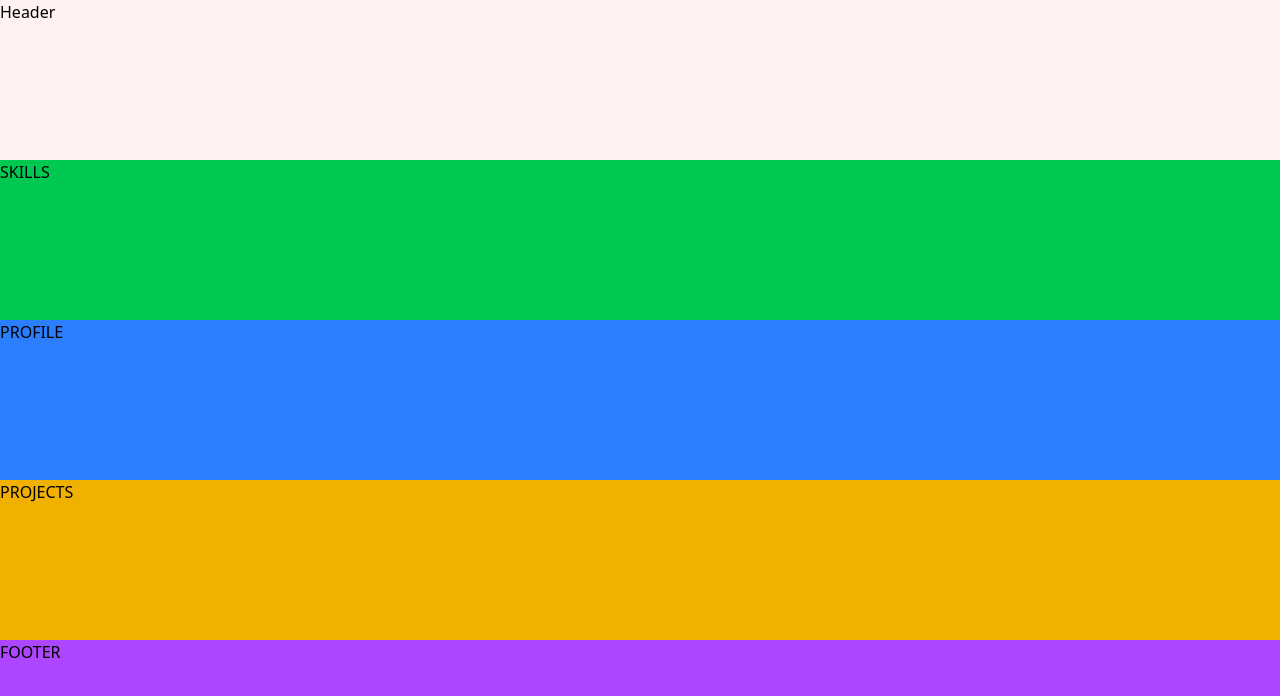
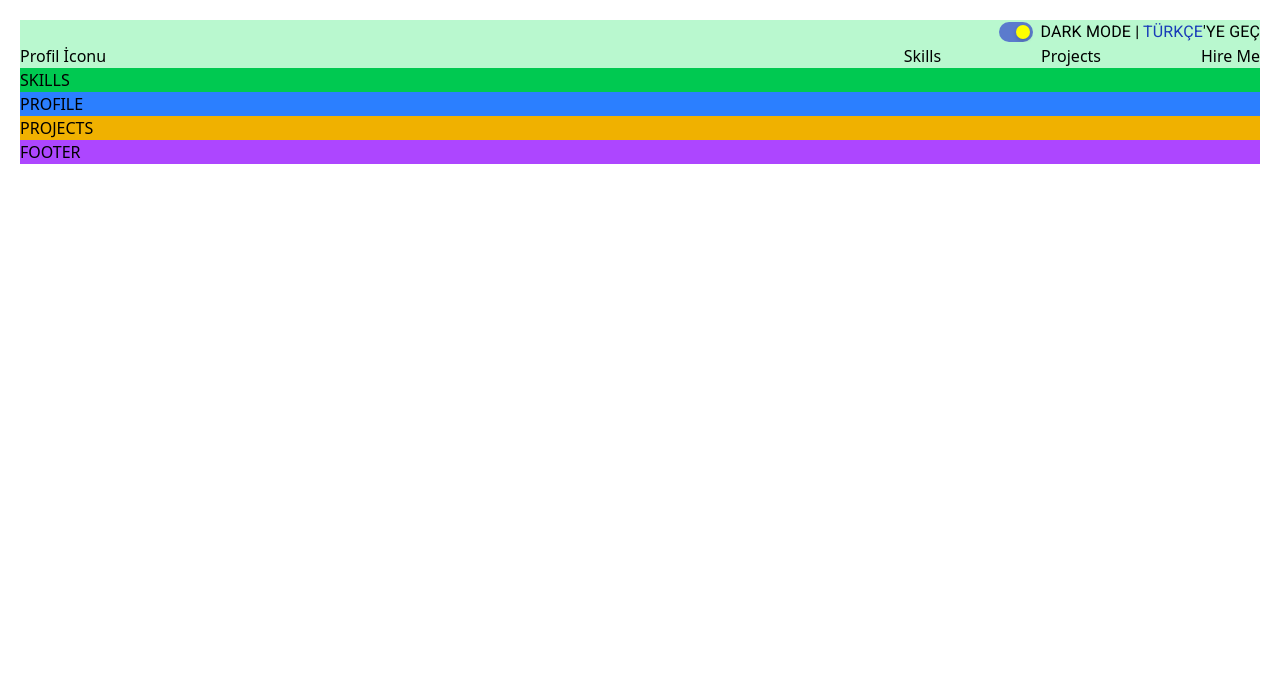
Before and after one commit to emrkn-ulkr/Chirpify, a React (Vite) app: page / in a window 1280 px wide. Shown: the top 696 px of the page. Built offline with nearby package versions, Linux system fonts and the light colour scheme.

Commit message:
v/0.1 / header 1/3 tamamlandı

```diff
--- a/src/App.jsx
+++ b/src/App.jsx
@@ -9,15 +9,13 @@ function App() {
 
   return (
 
-   <div class="grid grid-rows-5 h-screen">
-
-       <div class="bg-red-50"><Header/></div>
-  <div class="bg-green-500"> <Skills/></div>
-  <div class="bg-blue-500"><Profile/></div>
-  <div class="bg-yellow-500"><Projects/></div>
-  <div class="bg-purple-500"><Footer/></div>
-
-   </div>
+    <div className="app-general-div">
+      <div className="bg-green-200"><Header /></div>
+      <div className="bg-green-500"> <Skills /></div>
+      <div className="bg-blue-500"><Profile /></div>
+      <div className="bg-yellow-500"><Projects /></div>
+      <div className="bg-purple-500"><Footer /></div>
+    </div>
 
   )
 }
--- a/src/components/Skills.jsx
+++ b/src/components/Skills.jsx
@@ -4,6 +4,7 @@ function Skills() {
     return (
         <div>
             SKILLS
+
         </div>
     )
 }
--- a/src/components/header.jsx
+++ b/src/components/header.jsx
@@ -1,8 +1,78 @@
-import React from 'react'
+import * as React from "react";
+import { styled } from "@mui/material/styles";
+import Switch from "@mui/material/Switch";
+import Typography from "@mui/material/Typography";
+import Stack from "@mui/material/Stack";
+
+// 🟡 Top sarı, 🔵 arka plan mavi
+
+const YellowBlueSwitch = styled(Switch)(({ theme }) => ({
+  width: 34,                // track genişliği (px)
+  height: 20,               // track yüksekliği (px)
+  padding: 0,
+  display: "flex",
+
+  /* === Temel (base) thumb (top) stili === */
+  "& .MuiSwitch-thumb": {
+    boxShadow: "0 2px 4px 0 rgb(0 35 11 / 20%)",
+    width: 14,
+    height: 14,
+    borderRadius: 7,
+    backgroundColor: "#FFFFFF", // kapalı halde beyaz ⚪
+    transition: theme.transitions.create(["background-color", "transform"], {
+      duration: 200,
+    }),
+  },
+
+  /* === Temel (base) track (iz) stili === */
+  "& .MuiSwitch-track": {
+    borderRadius: 20,
+    opacity: 1,
+    backgroundColor: "#3B82F6", // track her zaman mavi 🔵
+    boxSizing: "border-box",
+  },
+
+  /* === SwitchBase ve checked durumu (daha özgül selectorlar) === */
+  "& .MuiSwitch-switchBase": {
+    padding: 3,
+    "&.Mui-checked": {
+      transform: "translateX(14px)", // top sağa kayma (translateX değeri boyuta göre ayarlandı)
+      /* Önemli: checked durumunda thumb sarı olmasını kesinleştiren özgül selector */
+      "& .MuiSwitch-thumb": {
+        backgroundColor: "#FFFF00", // açık halde sarı 🌕
+      },
+      /* Track yine açık halde de sabit mavi kalacak */
+      "& + .MuiSwitch-track": {
+        backgroundColor: "#0000cc",
+      },
+    },
+  },
+}));
 
 function Header() {
   return (
-    <div>Header</div>
+    <div>
+
+      <div className="header-header">
+        <Stack direction="row" spacing={1} alignItems="center">
+          <YellowBlueSwitch defaultChecked />
+          <Typography>DARK MODE | <span className="text-blue-800">TÜRKÇE</span>'YE GEÇ </Typography>
+        </Stack>
+      </div>
+      <br />
+
+      <div className="header-bar-div">
+        <div>Profil İconu</div>
+
+        <div className="header-bar-right">
+          <div>Skills</div>
+          <div>Projects</div>
+          <div>Hire Me</div>
+        </div>
+
+      </div>
+
+    </div>
   )
 }
 
--- a/src/index.css
+++ b/src/index.css
@@ -1 +1,23 @@
 @import "tailwindcss";
+
+.app-general-div {
+    display: flex;
+    flex-direction: column;
+    min-height: 100vh;
+    padding: 20px;
+}
+
+.header-header {
+    float: right;
+}
+
+.header-bar-div {
+    display: flex;
+    justify-content: space-between;
+    gap: 250px;
+}
+
+.header-bar-right {
+    display: flex;
+    gap: 100px;
+}
```
